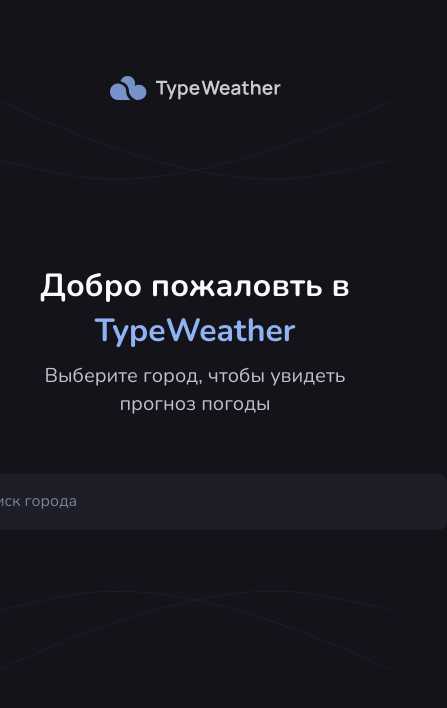
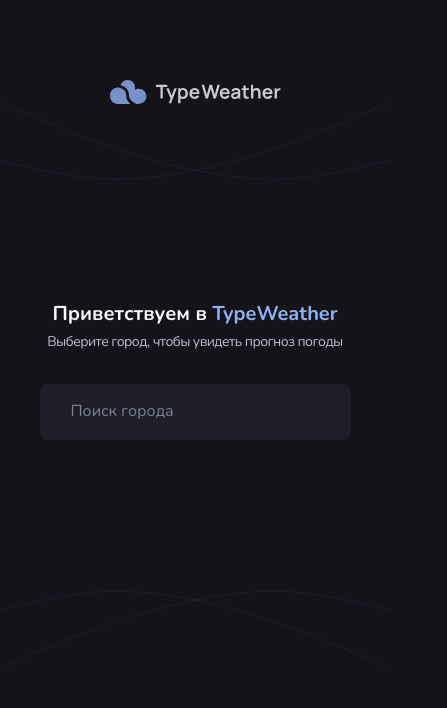
Before and after one commit to rubtsov-ilya/weather-forecast, a React (Vite) app: page / in a window 390 px wide. Shown: the top 708 px of the page, 447 px wide, since content can reach past the window. Built offline with nearby package versions, Linux system fonts and the light colour scheme; no server answers.

Commit message:
added an adaptive design to main page

```diff
--- a/src/assets/css/_base.scss
+++ b/src/assets/css/_base.scss
@@ -1,3 +1,4 @@
+@import '../../assets/css/mixins';
 html, body {
 font-family: var(--font-family);
 color: var(--base-gray-100);
@@ -12,14 +13,9 @@
 max-width: 100%;
 padding: 0 24px;
 
-
-// @include tablet {
-//   padding: 0 39px;
-// }
-//
-// @include mobile {
-//   padding: 0 31px;
-// }
+@include phone {
+  padding: 0 32px;
+}
 }
 
 .none {
--- a/src/assets/css/_mixins.scss
+++ b/src/assets/css/_mixins.scss
@@ -1,49 +1,24 @@
-@mixin input-sass {
-  border: 1px solid var(--base-button-border);
-  border-radius: 4px;
-  padding: 12px;
-  width: 100%;
-  height: 42px;
-  color: var(--text);
-  background-color: var(--input);
-  font-family: var(--font-family);
-  font-weight: 400;
-  font-size: 14px;
-  line-height: 1.3;
-  transition: border 0.2s ease;
- :focus {
-    border: 1px solid var(--ui-yellow-dark);
-}}
 /* base media */
 @mixin desktop-small {
-  @media (max-width: 1200px) {
+  @media (max-width: 1199px) {
     @content;
   }
 }
 
 @mixin tablet {
-  @media (max-width: 992px) {
+  @media (max-width: 991px) {
     @content;
   }
 }
 
 @mixin tablet-small {
-  @media (max-width: 768px) {
+  @media (max-width: 767px) {
     @content;
   }
 }
 
 @mixin phone {
-  @media (max-width: 480px) {
+  @media (max-width: 575px) {
     @content;
   }
 }
-/* homepage */
-
-/* Because this Figma design doesn't have an adaptive design, I will create it myself,
- i need this mixin for homepage, to make the design look better */
-@mixin homepage-media-breakpoint-1 {
-  @media (max-width: 1110px) {
-    @content
-  }
-}
--- a/src/components/pages/home-page/first-section/FirstSection.module.scss
+++ b/src/components/pages/home-page/first-section/FirstSection.module.scss
@@ -1,4 +1,4 @@
-@import "../../../../assets/css/_mixins";
+@import "../../../../assets/css/mixins";
 
 .first-section {
   background-image: url("../../../../assets/images/main-page-images/bg/Background-desktop.png");
@@ -7,21 +7,23 @@
   background-repeat: no-repeat;
   padding: 24px 0;
   height: 100vh;
+  @include phone {
+    background-image: url("../../../../assets/images/main-page-images/bg/Background-mobile.png");
+  }
 
   &__content {
     display: flex;
     align-items: center;
     flex-direction: column;
-    /*     @include tablet-small {
-      flex-direction: column;
-      align-items: center;
-    } */
   }
 
   &__logo {
     min-width: 186px;
     min-height: 32px;
     margin-top: 48px;
+    @include phone {
+      margin-top: 52px;
+    }
   }
 
   &__title {
@@ -32,6 +34,15 @@
     line-height: 140%;
     text-align: center;
     color: var(--base-gray-100);
+    @include phone {
+      margin-top: 192px;
+      font-family: var(--font-family);
+      font-weight: 700;
+      font-size: 20px;
+      line-height: 140%;
+      text-align: center;
+      color: var(--base-gray-100);
+    }
   }
   &__title-span {
     font-family: var(--font-family);
@@ -40,6 +51,14 @@
     line-height: 140%;
     text-align: center;
     color: var(--product-blue-light);
+    @include phone {
+      font-family: var(--font-family);
+      font-weight: 700;
+      font-size: 20px;
+      line-height: 140%;
+      text-align: center;
+      color: var(--product-blue-light);
+    }
   }
 
   &__subtitle {
@@ -50,5 +69,15 @@
     line-height: 140%;
     text-align: center;
     color: var(--base-gray-200);
+    @include phone {
+      margin-top: 4px;
+      font-family: var(--font-family);
+      font-weight: 400;
+      font-size: 14px;
+      line-height: 140%;
+      letter-spacing: -0.04em;
+      text-align: center;
+      color: var(--base-gray-200);
+    }
   }
 }
--- a/src/components/pages/home-page/first-section/FirstSection.tsx
+++ b/src/components/pages/home-page/first-section/FirstSection.tsx
@@ -11,7 +11,7 @@
       <div className="container">
         <div className={styles["first-section__content"]}>
           <LogoSvg className={styles["first-section__logo"]}/>
-          <h1 className={styles["first-section__title"]}>Добро пожаловть в <span className={styles["first-section__title-span"]}>TypeWeather</span></h1>
+          <h1 className={styles["first-section__title"]}>Приветствуем в <span className={styles["first-section__title-span"]}>TypeWeather</span></h1>
           <p className={styles["first-section__subtitle"]}>Выберите город, чтобы увидеть прогноз погоды</p>
           <SearchSelect />
         </div>
--- a/src/components/ui/search-select/SearchSelect.scss
+++ b/src/components/ui/search-select/SearchSelect.scss
@@ -1,3 +1,4 @@
+@import '../../../assets/css/mixins';
 .custom-select {
   font-family: var(--font-family) !important;
   font-weight: 400 !important;
@@ -5,7 +6,9 @@
   line-height: 140% !important;
   color: var(--base-gray-100) !important;
   margin-top: 56px !important;
-
+  @include phone {
+    margin-top: 32px !important;
+  }
   &__control {
     border: 1px solid var(--base-gray-600) !important;
     background: var(--base-gray-600) !important;
@@ -14,6 +17,9 @@
     padding: 0px 20px !important;
     width: 504px !important;
     height: 56px !important;
+    @include phone {
+      width: 311px !important;
+    }
 
     &--is-focused {
       border: 1px solid var(--base-gray-600) !important;
@@ -77,6 +83,9 @@
     border-radius: 8px !important;
     box-shadow: 0 4px 30px 0 rgba(0, 0, 0, 0.4) !important;
     // весь список
+    @include phone {
+      width: 311px !important;
+    }
   }
 
   &__menu-list {
@@ -96,6 +105,9 @@
     transition: all 0.2s ease !important;
     overflow: hidden !important;
     // каждый элемент списка
+    @include phone {
+      width: 311px !important;
+    }
     &:hover {
       background: var(--base-gray-600) !important;
     }
@@ -126,5 +138,8 @@
     min-height: 54px !important;
     transition: all 0.2s ease !important;
     overflow: hidden !important;
+    @include phone {
+      width: 311px !important;
+    }
   }
 }
```
